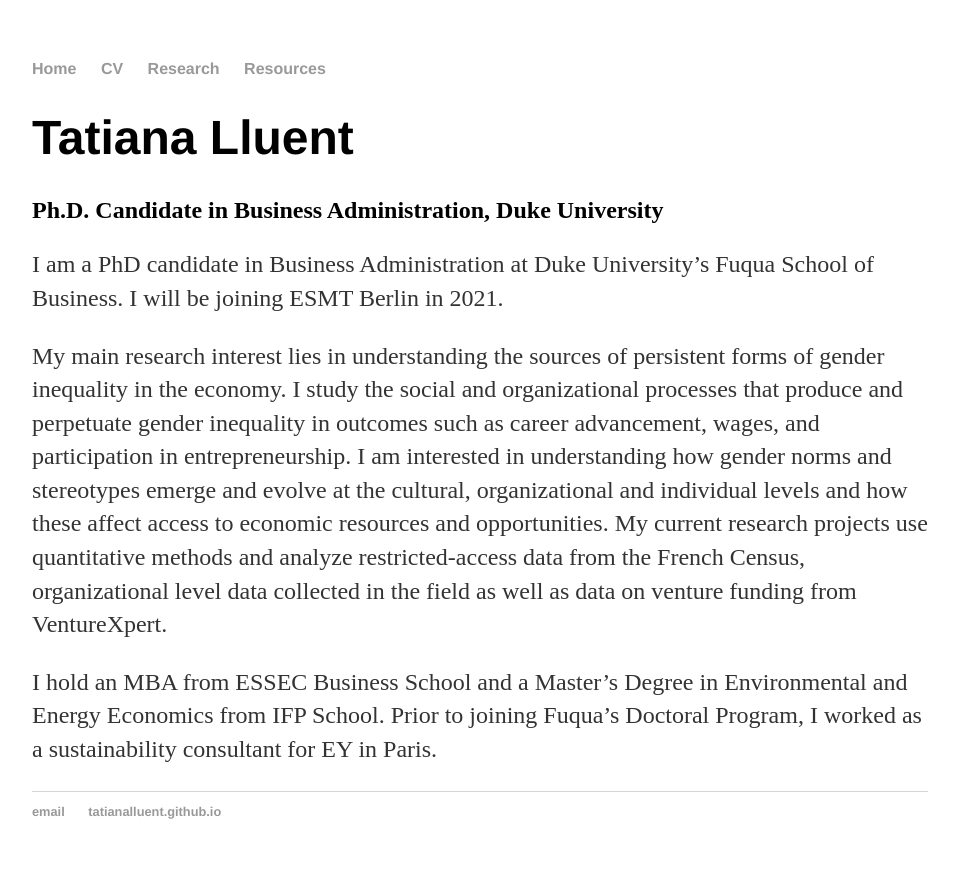
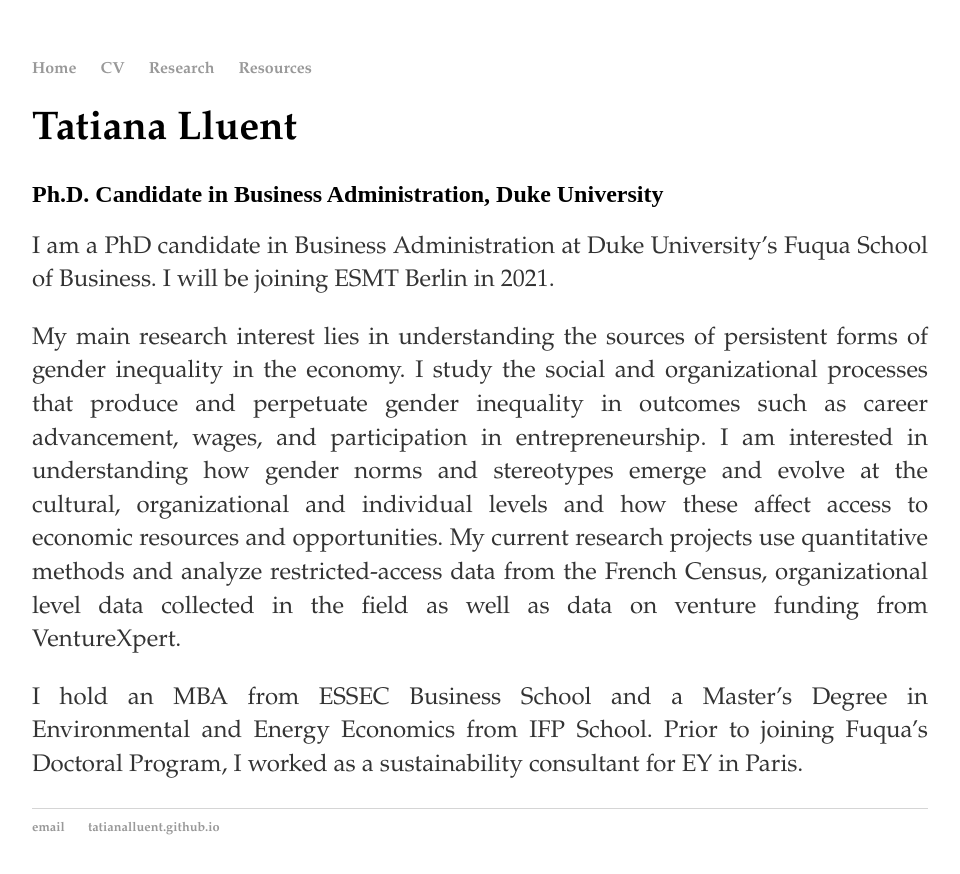
Before and after one commit to tatianalluent/tatianalluent.github.io, a Jekyll site: the page built from index.html, in a window 1280 px wide. Shown: the top 874 px of the page, without its empty margins (160-1120 px from the left). Built offline with Jekyll 4.4.1, drawn with Linux system fonts in a browser that asks for light colours.

Commit message:
change fonts

```diff
--- a/css/main.css
+++ b/css/main.css
@@ -3,7 +3,7 @@
     width: 70%;
 }
 nav ul, footer ul {
-    font-family:'Helvetica', 'Arial', 'Sans-Serif';
+    font-family:'book antiqua', 'palatino', 'serif';
     padding: 0px;
     list-style: none;
     font-weight: bold;
@@ -20,13 +20,15 @@
     text-decoration: underline;
 }
 h1 {
-    font-size: 3em;
-    font-family:'Helvetica', 'Arial', 'Sans-Serif';
+    font-size: 2.5em;
+    font-family: 'book antiqua', 'palatino', 'serif';
 }
 p {
     font-size: 1.5em;
     line-height: 1.4em;
     color: #333;
+    font-family: 'book antiqua', 'palatino', 'serif';
+    text-align: justify
 }
 footer {
     border-top: 1px solid #d5d5d5;
```
